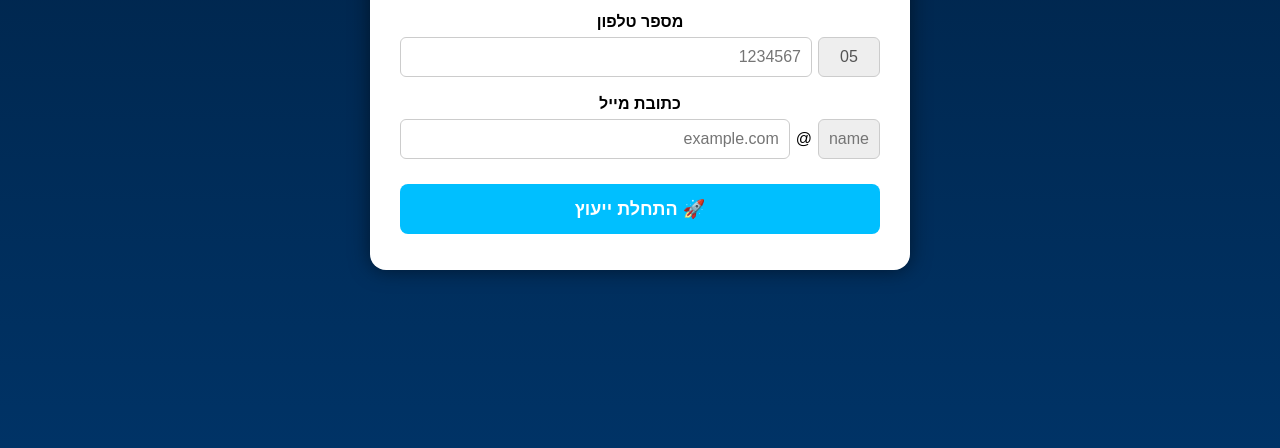
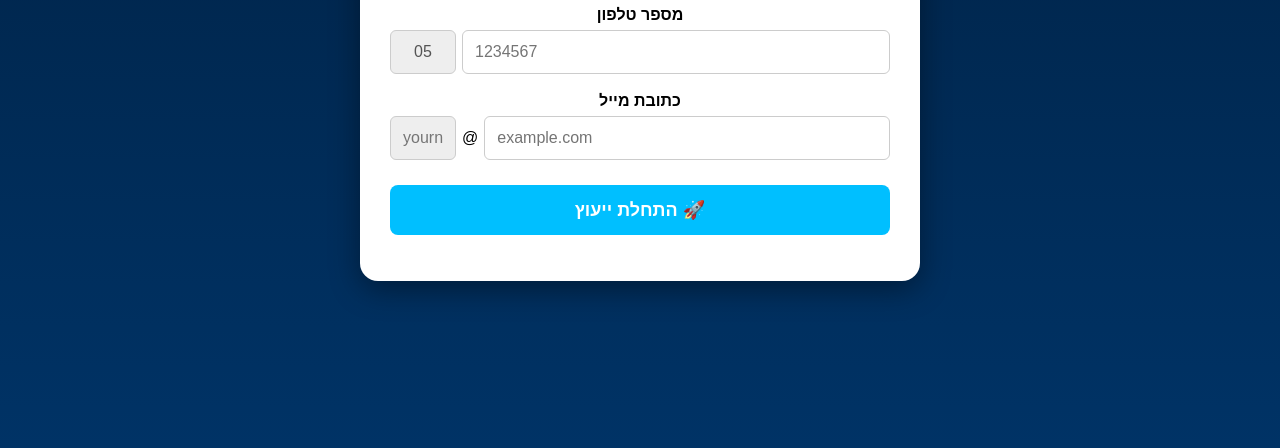
Before and after one commit to 360Mentor360/Mentor360v2, a website: page public/start_session.html in a window 1280 px wide. Shown: the part 352-800 px from the top of the page. Drawn offline with Linux system fonts and the light colour scheme.

Commit message:
Update start_session.html

```diff
--- a/public/start_session.html
+++ b/public/start_session.html
@@ -27,11 +27,11 @@
     .form-container {
       background: white;
       color: black;
-      border-radius: 16px;
-      padding: 30px 30px 20px;
-      max-width: 480px;
+      border-radius: 18px;
+      padding: 30px;
+      max-width: 500px;
       width: 90%;
-      box-shadow: 0 0 20px rgba(0,0,0,0.5);
+      box-shadow: 0 8px 30px rgba(0,0,0,0.4);
       animation: slideIn 0.4s ease-in-out;
     }
 
@@ -56,10 +56,19 @@
 
     input {
       width: 100%;
-      padding: 10px;
+      padding: 12px;
       border: 1px solid #ccc;
       border-radius: 6px;
       font-size: 16px;
+    }
+
+    .rtl {
+      direction: rtl;
+    }
+
+    .ltr {
+      direction: ltr;
+      text-align: left;
     }
 
     .input-group {
@@ -105,16 +114,16 @@
     <h1>✍️ פתיחת ייעוץ</h1>
     <form id="sessionForm">
       <label for="fullName">שם מלא</label>
-      <input id="fullName" required placeholder="הקלד את שמך המלא">
+      <input id="fullName" class="rtl" required placeholder="הקלד את שמך המלא">
 
       <label>מספר טלפון</label>
-      <div class="input-group">
+      <div class="input-group ltr">
         <input value="05" disabled>
         <input id="phone" required placeholder="1234567">
       </div>
 
       <label style="margin-top: 18px">כתובת מייל</label>
-      <div class="input-group">
+      <div class="input-group ltr">
         <input id="emailUser" required placeholder="yourname">
         <span>@</span>
         <input id="emailDomain" required placeholder="example.com">
```
